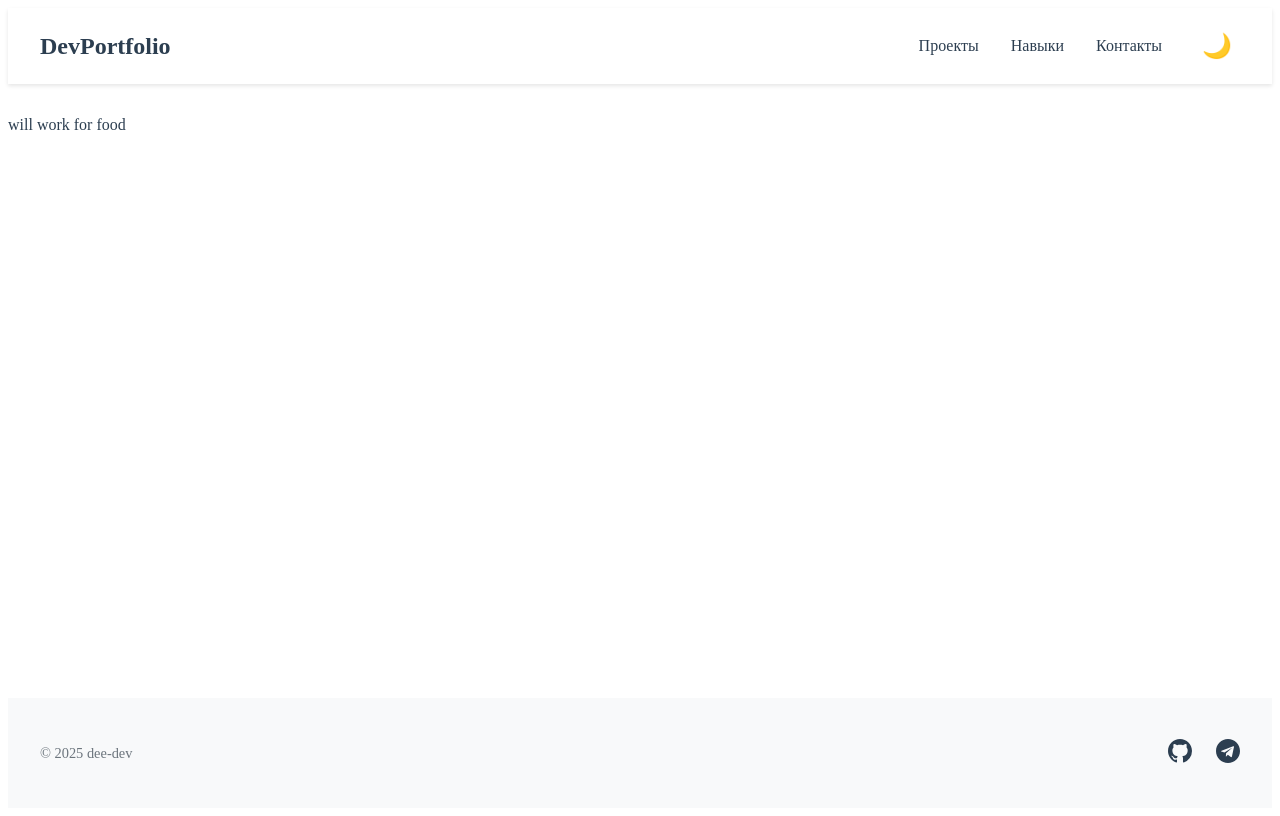
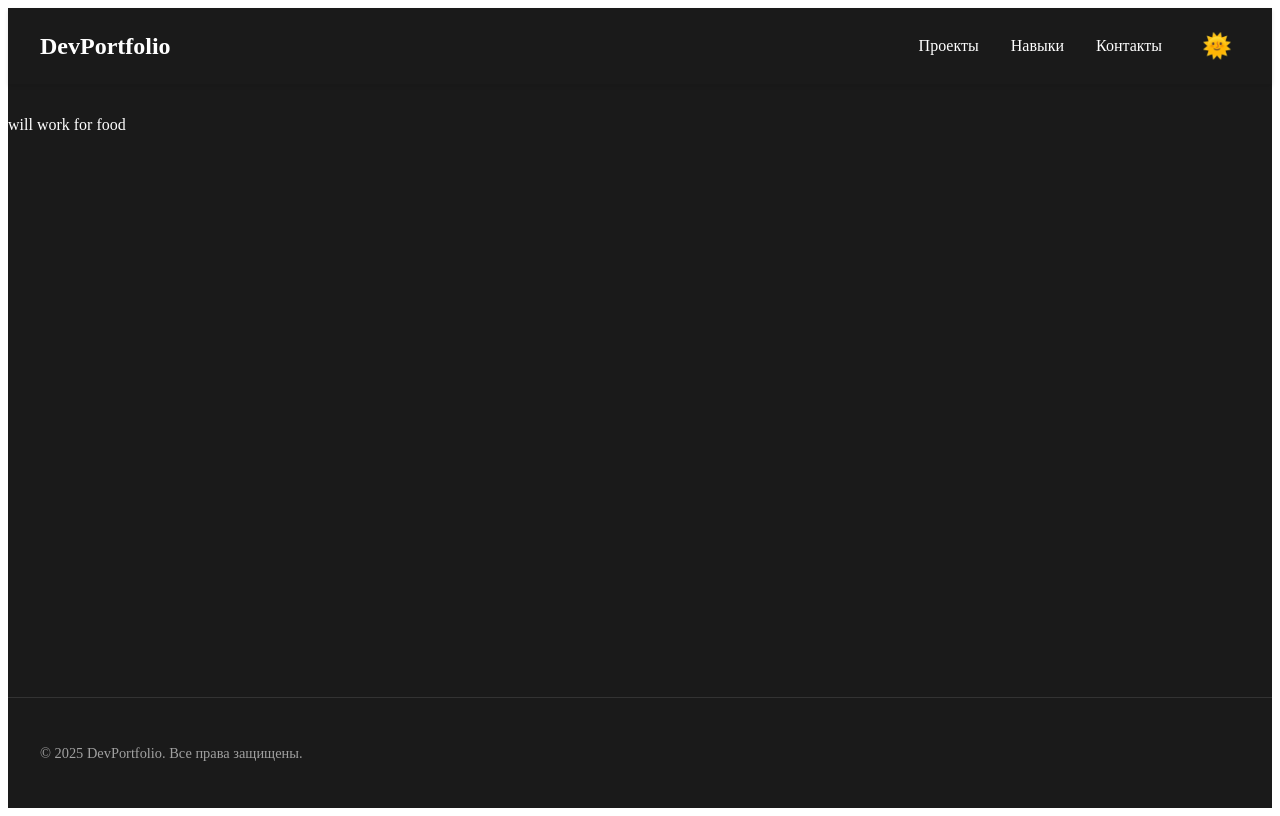
Before and after one commit to Deevoice/deedev, a Next.js app: page / in a window 1280 px wide. Built offline with nearby package versions, Linux system fonts and the light colour scheme.

Commit message:
add theme-toggle

```diff
--- a/src/components/Footer.tsx
+++ b/src/components/Footer.tsx
@@ -1,15 +1,20 @@
 import Link from 'next/link'
+import { FC } from 'react'
 import styles from '@/styles/Footer.module.css'
 
-const Footer = () => {
+type FooterProps = {
+    isDarkTheme?: boolean
+}
+
+const Footer: FC<FooterProps> = ({ isDarkTheme }) => {
     const currentYear = new Date().getFullYear()
 
     return (
-        <footer className={styles.footer}>
+        <footer className={`${styles.footer} ${isDarkTheme ? styles.dark : ''}`}>
             <div className={styles.container}>
                 <div className={styles.content}>
                     <p className={styles.copyright}>
-                        © {currentYear} dee-dev
+                        © {currentYear} DevPortfolio. Все права защищены.
                     </p>
                     <div className={styles.socialLinks}>
                         <Link
--- a/src/components/Header.tsx
+++ b/src/components/Header.tsx
@@ -1,33 +1,15 @@
+import Link from 'next/link'
 import { FC, useState } from 'react'
-import Link from 'next/link'
+
 import styles from '@/styles/Header.module.css'
 
-type ThemeToggleProps = {
+type HeaderProps = {
     isDarkTheme: boolean
     toggleTheme: () => void
 }
 
-const ThemeToggle: FC<ThemeToggleProps> = ({ isDarkTheme, toggleTheme }) => {
-    return (
-        <button
-            onClick={toggleTheme}
-            className={styles.themeToggle}
-            aria-label="Переключить тему"
-        >
-            {isDarkTheme ? '🌞' : '🌙'}
-        </button>
-    )
-}
-
-const Header: FC = () => {
+const Header: FC<HeaderProps> = ({ isDarkTheme, toggleTheme }) => {
     const [isMenuOpen, setIsMenuOpen] = useState(false)
-    const [isDarkTheme, setIsDarkTheme] = useState(false)
-
-    const toggleTheme = () => {
-        setIsDarkTheme(!isDarkTheme)
-        document.documentElement.classList.toggle('dark-theme')
-    }
-
     const navLinks = [
         { name: 'Проекты', href: '#projects' },
         { name: 'Навыки', href: '#skills' },
@@ -52,10 +34,13 @@ const Header: FC = () => {
                             {link.name}
                         </Link>
                     ))}
-                    <ThemeToggle
-                        isDarkTheme={isDarkTheme}
-                        toggleTheme={toggleTheme}
-                    />
+                    <button
+                        className={styles.themeToggle}
+                        onClick={toggleTheme}
+                        aria-label="Переключить тему"
+                    >
+                        {isDarkTheme ? '🌞' : '🌙'}
+                    </button>
                 </nav>
 
                 <button
--- a/src/components/Layout/Layout.module.css
+++ b/src/components/Layout/Layout.module.css
@@ -1,4 +1,4 @@
-.container {
+.layout {
     min-height: 100vh;
     display: grid;
     grid-template-rows: auto 1fr auto;
@@ -11,7 +11,7 @@
     padding: 2rem 0;
 }
 
-/* Dark theme */
+
 .layout.dark {
     background-color: #1a1a1a;
     color: #ffffff;
--- a/src/components/Layout/Layout.tsx
+++ b/src/components/Layout/Layout.tsx
@@ -1,24 +1,21 @@
-import { ReactNode, useState } from 'react'
+import { FC, useState } from 'react'
 import Header from '@/components/Header'
 import Footer from '@/components/Footer'
 import styles from '@/components/Layout/Layout.module.css'
 
-type LayoutProps = {
-    children: ReactNode
-}
-
-const Layout = ({ children }: LayoutProps) => {
-    const [isDarkTheme, setIsDarkTheme] = useState(false)
+const Layout: FC<{ children: React.ReactNode }> = ({ children }) => {
+    const [isDarkTheme, setIsDarkTheme] = useState(true) // Темная тема по умолчанию
 
     const toggleTheme = () => {
         setIsDarkTheme(!isDarkTheme)
+        document.documentElement.classList.toggle('dark-theme', !isDarkTheme)
     }
 
     return (
-        <div className={`${styles.container} ${isDarkTheme ? 'dark-theme' : ''}`}>
-            <Header />
+        <div className={`${styles.layout} ${isDarkTheme ? styles.dark : ''}`}>
+            <Header isDarkTheme={isDarkTheme} toggleTheme={toggleTheme} />
             <main className={styles.main}>{children}</main>
-            <Footer />
+            <Footer isDarkTheme={isDarkTheme} />
         </div>
     )
 }
--- a/src/styles/Footer.module.css
+++ b/src/styles/Footer.module.css
@@ -1,7 +1,7 @@
 .footer {
     background: #f8f9fa;
     padding: 2rem 0;
-    margin-top: auto;
+    border-top: 1px solid #e9ecef;
 }
 
 .container {
@@ -28,6 +28,7 @@
 
 .socialLink {
     color: #2c3e50;
+    text-decoration: none;
     transition: color 0.3s ease;
 }
 
@@ -35,21 +36,15 @@
     color: #2ecc71;
 }
 
-.icon {
-    width: 24px;
-    height: 24px;
-    fill: currentColor;
+.footer.dark {
+    background: #1a1a1a;
+    border-color: #333;
 }
 
-/* Dark theme */
-:global(.dark-theme) .footer {
-    background: #1a1a1a;
-}
-
-:global(.dark-theme) .copyright {
+.dark .copyright {
     color: #a0a0a0;
 }
 
-:global(.dark-theme) .socialLink {
+.dark .socialLink {
     color: #ffffff;
 }
--- a/src/styles/Header.module.css
+++ b/src/styles/Header.module.css
@@ -1,8 +1,8 @@
 .header {
+    background: #ffffff;
+    box-shadow: 0 2px 4px rgba(0, 0, 0, 0.1);
     position: sticky;
     top: 0;
-    background: #ffffff;
-    box-shadow: 0 2px 4px rgba(0, 0, 0, 0.1);
     z-index: 1000;
 }
 
```
Also changed, not shown: src/styles/globals.css (+10 -13 lines).
